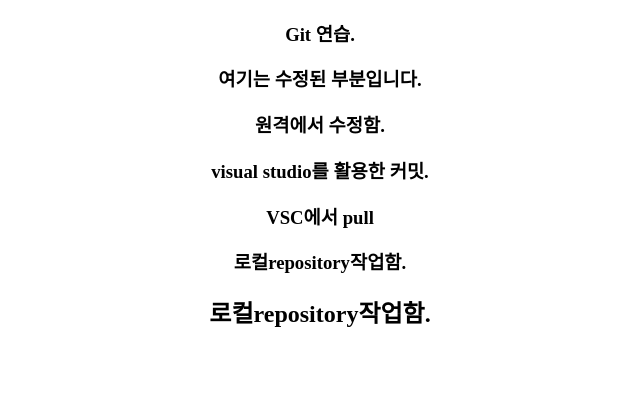
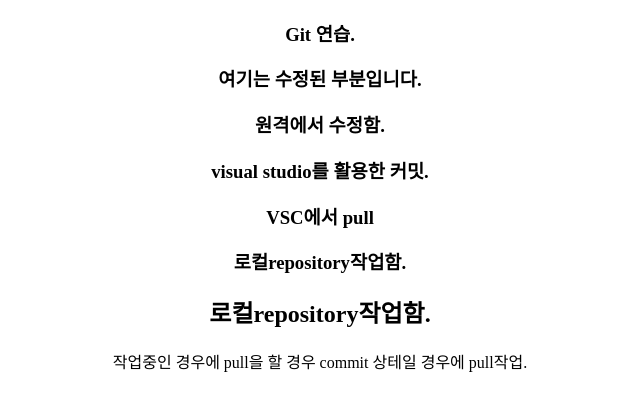
Before and after one commit to changholee2010/html, a plain HTML site: page index.html in a window 1280 px wide. Shown: the whole page, without its empty margins (320-960 px from the left). Drawn offline with Linux system fonts and the light colour scheme.

Commit message:
pull받기위한 commit

```diff
--- a/index.html
+++ b/index.html
@@ -35,5 +35,6 @@
   <h2>로컬repository작업함.</h2>
 
   <!-- p311, p312 숙제: 이미지경로 -->
+  <p>작업중인 경우에 pull을 할 경우 commit 상테일 경우에 pull작업.</p>
 </body>
 </html>
```
